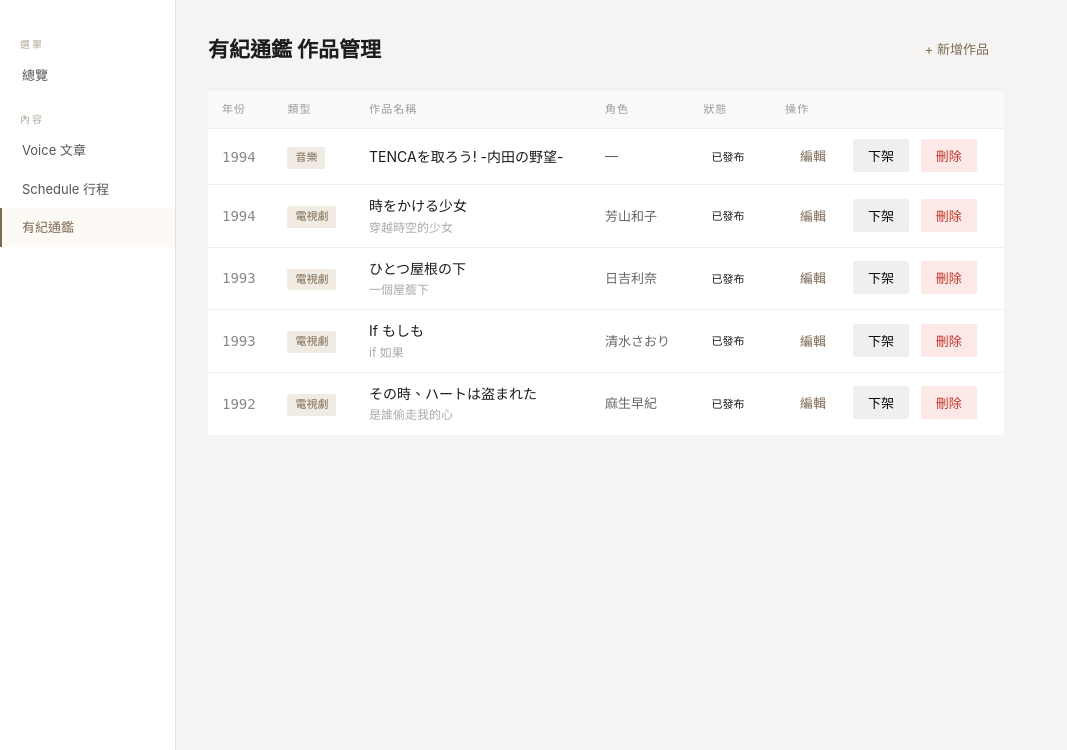
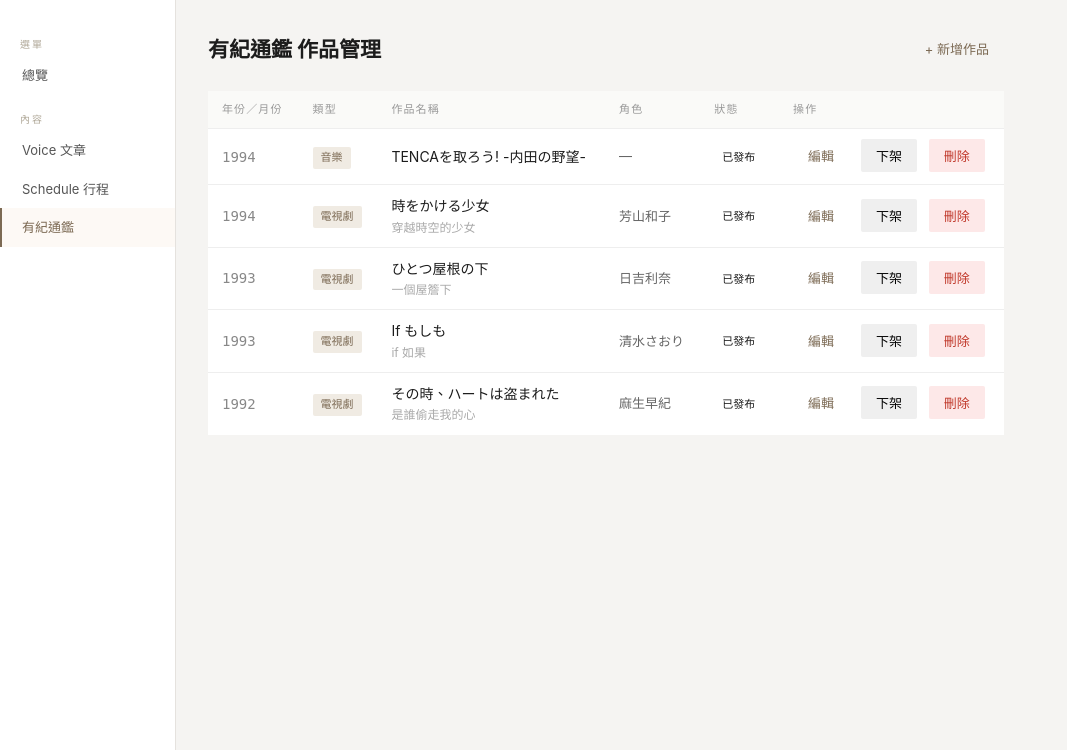
Before and after one commit to youkisstent1116/uchida-yuki-fan, a Flask app: page /works in a window 1280 px wide. Shown: the part 50-800 px from the top of the page, without its empty margins (0-1067 px from the left). Run offline with Flask 3, Linux system fonts and the light colour scheme.

Commit message:
Update works_list.html

```diff
--- a/admin/templates/works_list.html
+++ b/admin/templates/works_list.html
@@ -10,7 +10,7 @@
 <table>
   <thead>
     <tr>
-      <th>年份</th>
+      <th>年份／月份</th>
       <th>類型</th>
       <th>作品名稱</th>
       <th>角色</th>
@@ -21,7 +21,10 @@
   <tbody>
     {% for work in works %}
     <tr>
-      <td style="font-family:monospace; color:#888;">{{ work.year }}</td>
+      <td style="font-family:monospace; color:#888;">
+        {{ work.year }}
+        {% if work.month %}<span style="color:#bbb; font-size:11px;">· {{ work.month }}月</span>{% endif %}
+      </td>
       <td><span class="badge" style="background:#f0ebe3; color:#7c6a54;">{{ work.type }}</span></td>
       <td>
         <div style="font-size:14px;">{{ work.title }}</div>
```
